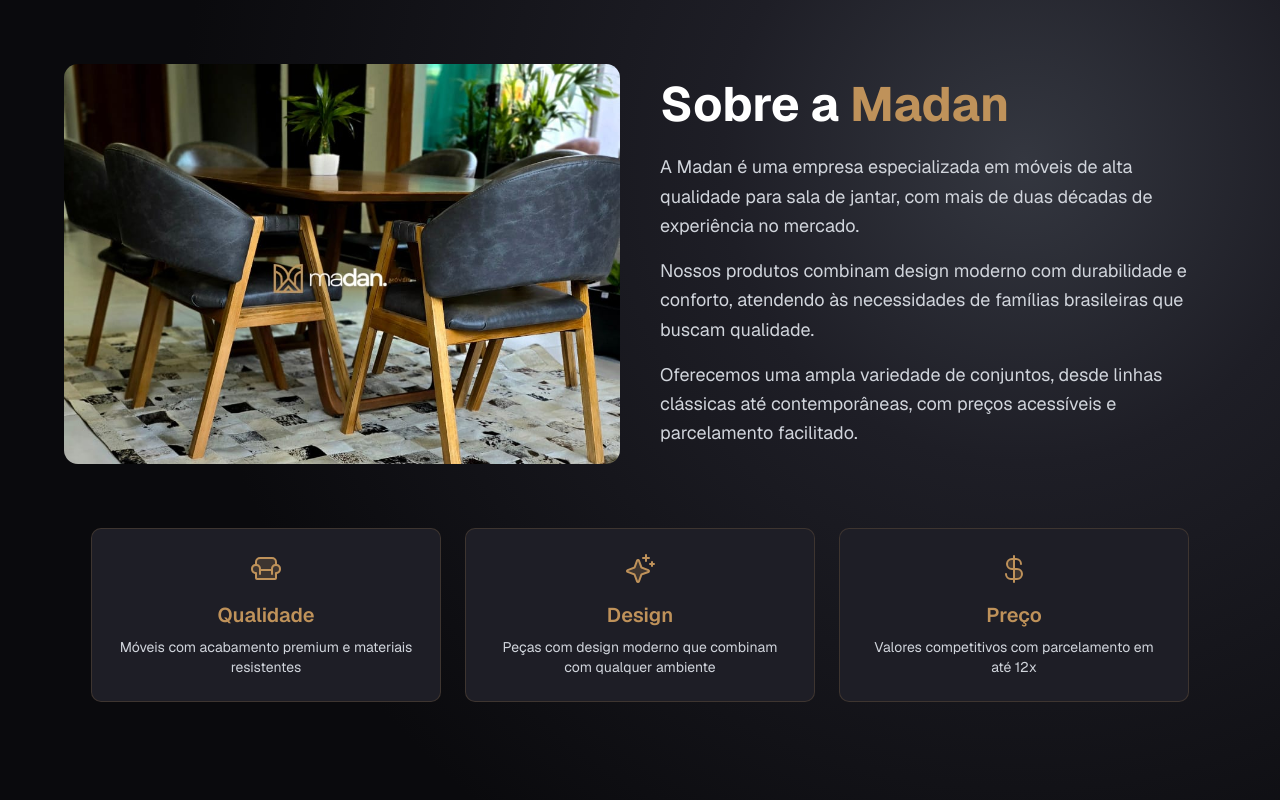
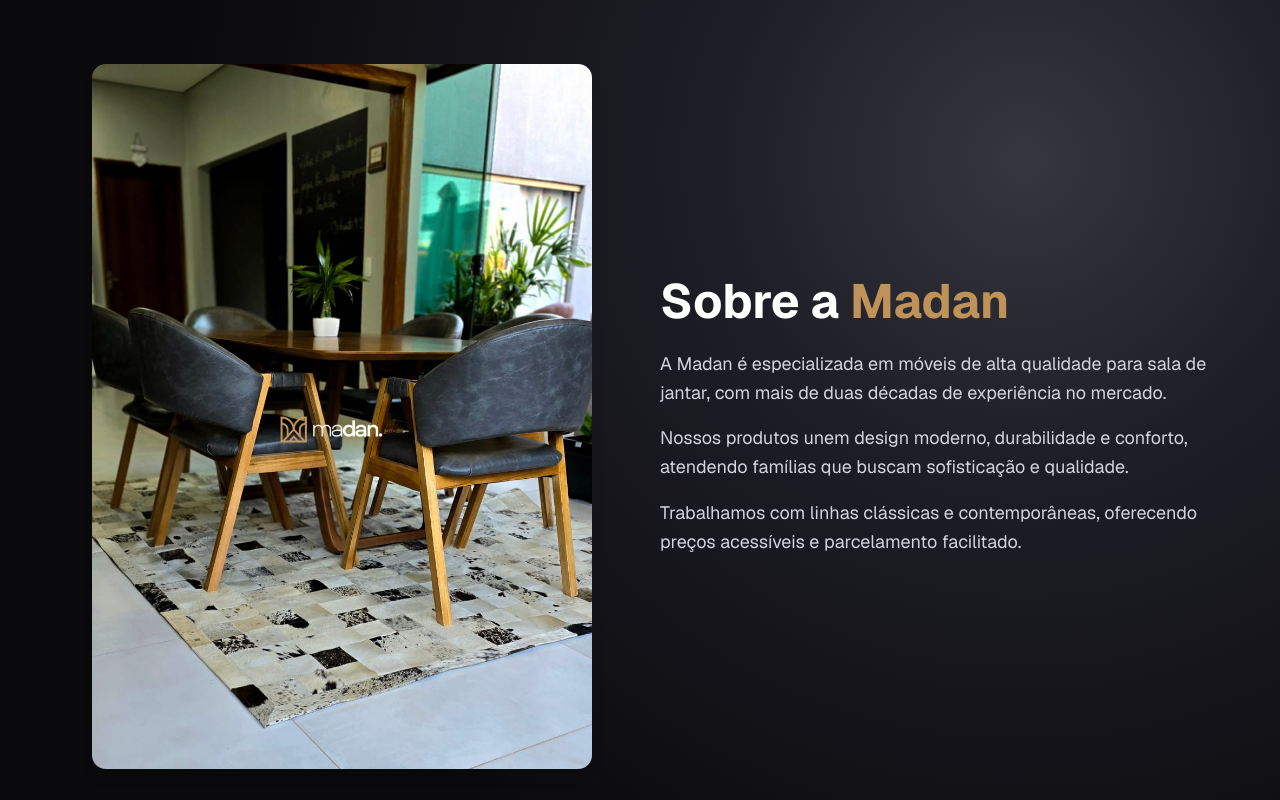
Before and after one commit to KkauDev/catalogo-moveleiro, a Next.js app: page /introducao in a window 1280 px wide. Built offline with nearby package versions, Linux system fonts and the light colour scheme.

Commit message:
adicionando animacoes

```diff
--- a/components/layout/footer.tsx
+++ b/components/layout/footer.tsx
@@ -1,3 +1,5 @@
+"use client";
+
 import {
   FaPhone,
   FaEnvelope,
@@ -7,13 +9,42 @@
 } from "react-icons/fa";
 
 import Image from "next/image";
+import { motion, easeOut, Variants } from "framer-motion";
 
 export default function Footer() {
+  const containerVariants: Variants = {
+    hidden: { opacity: 0 },
+    visible: {
+      opacity: 1,
+      transition: {
+        staggerChildren: 0.12,
+        delayChildren: 0.2,
+      },
+    },
+  };
+
+  const itemVariants: Variants = {
+    hidden: { opacity: 0, y: 25 },
+    visible: {
+      opacity: 1,
+      y: 0,
+      transition: {
+        duration: 0.6,
+        ease: easeOut,
+      },
+    },
+  };
+
   return (
-    <footer className="bg-[#0A0F1C] text-white border-t border-white/10">
-      <div className="max-w-7xl mx-auto px-6 md:px-10 py-16 grid grid-cols-1 sm:grid-cols-2 lg:grid-cols-4 gap-12">
-        {/* LOGO + DESCRIÇÃO */}
-        <div className="space-y-6">
+    <footer className="bg-[#0A0F1C] text-white border-t border-white/10 overflow-hidden">
+      <motion.div
+        initial="hidden"
+        whileInView="visible"
+        viewport={{ once: true, amount: 0.2 }}
+        variants={containerVariants}
+        className="max-w-7xl mx-auto px-6 md:px-10 py-16 grid grid-cols-1 sm:grid-cols-2 lg:grid-cols-4 gap-12"
+      >
+        <motion.div variants={itemVariants} className="space-y-6">
           <Image
             src="/img/logomadan.png"
             alt="Logo da Madan"
@@ -27,21 +58,19 @@
             com atendimento exclusivo e produtos de alta qualidade.
           </p>
 
-          {/* REDES SOCIAIS */}
           <div className="flex gap-4">
             {[FaInstagram, FaFacebook].map((Icon, i) => (
               <div
                 key={i}
-                className="p-2 rounded-lg bg-white/5 hover:bg-[#DB9166]/20 transition duration-300 cursor-pointer hover:scale-110"
+                className="p-2 rounded-lg bg-white/5 hover:bg-[#DB9166]/20 transition duration-300 cursor-pointer hover:scale-110 hover:shadow-lg hover:shadow-[#DB9166]/20"
               >
                 <Icon size={18} className="text-[#DB9166]" />
               </div>
             ))}
           </div>
-        </div>
+        </motion.div>
 
-        {/* NAVEGAÇÃO */}
-        <div>
+        <motion.div variants={itemVariants}>
           <h2 className="text-sm font-semibold text-[#DB9166] uppercase tracking-wider mb-6">
             Navegação
           </h2>
@@ -56,17 +85,16 @@
               </li>
             ))}
           </ul>
-        </div>
+        </motion.div>
 
-        {/* CONTATO */}
-        <div>
-          <h2 className="text-sm font-semibold text-orange-400 uppercase tracking-wider mb-6">
+        <motion.div variants={itemVariants}>
+          <h2 className="text-sm font-semibold text-[#DB9166] uppercase tracking-wider mb-6">
             Contato
           </h2>
 
           <div className="space-y-4 text-sm text-gray-400">
             <div className="flex items-start gap-3">
-              <FaMapMarkerAlt size={18} className="text-orange-400 mt-1" />
+              <FaMapMarkerAlt size={18} className="text-[#DB9166] mt-1" />
               <p>
                 Rua Isaac Ferreira da Cruz, 4115 <br />
                 Curitiba - PR
@@ -74,7 +102,7 @@
             </div>
 
             <div className="flex items-center gap-3 hover:text-white transition">
-              <FaEnvelope size={18} className="text-orange-400" />
+              <FaEnvelope size={18} className="text-[#DB9166]" />
               <p>madanmoveis@gmail.com</p>
             </div>
 
@@ -83,23 +111,28 @@
               <p>(41) 1557-8859</p>
             </div>
           </div>
-        </div>
-      </div>
+        </motion.div>
+      </motion.div>
 
-      {/* RODAPÉ FINAL */}
-      <div className="border-t border-white/10">
+      <motion.div
+        initial={{ opacity: 0, y: 10 }}
+        whileInView={{ opacity: 1, y: 0 }}
+        viewport={{ once: true }}
+        transition={{ duration: 0.8, delay: 0.3, ease: easeOut }}
+        className="border-t border-white/10"
+      >
         <div className="max-w-7xl mx-auto px-6 md:px-10 py-6 flex flex-col md:flex-row items-center justify-between gap-4 text-sm text-gray-500">
           <p>
             © {new Date().getFullYear()} Madan Móveis. Todos os direitos
             reservados.
           </p>
 
-          <p className="text-gray-500">
+          <p>
             Desenvolvido por{" "}
             <span className="text-[#DB9166]">Kauã Emanuel</span>
           </p>
         </div>
-      </div>
+      </motion.div>
     </footer>
   );
 }
--- a/src/app/introducao/page.tsx
+++ b/src/app/introducao/page.tsx
@@ -4,89 +4,132 @@
 import mesa4 from "../../../public/img/imgMesa/mesa4.jpeg";
 
 import { Armchair, Sparkle, CurrencyDollar } from "@phosphor-icons/react";
+import { motion, easeOut, Variants } from "framer-motion";
 
 export default function Introducao() {
+  const containerVariants: Variants = {
+    hidden: { opacity: 0 },
+    visible: {
+      opacity: 1,
+      transition: {
+        staggerChildren: 0.15,
+        delayChildren: 0.2,
+      },
+    },
+  };
+
+  const itemVariants: Variants = {
+    hidden: { opacity: 0, y: 25 },
+    visible: {
+      opacity: 1,
+      y: 0,
+      transition: {
+        duration: 0.6,
+        ease: easeOut,
+      },
+    },
+  };
+
   return (
-    <section className="w-full flex flex-col items-center py-16 px-4">
+    <section className="w-full flex flex-col items-center py-16 px-4 overflow-hidden">
       <div className="w-full max-w-6xl flex flex-col md:flex-row items-center justify-center gap-10">
-        <div className="w-full md:w-1/2 flex justify-center">
-          <div className="overflow-hidden rounded-xl">
+        <motion.div
+          initial={{ opacity: 0, x: -50 }}
+          whileInView={{ opacity: 1, x: 0 }}
+          viewport={{ once: true, amount: 0.3 }}
+          transition={{ duration: 0.8, ease: easeOut }}
+          className="w-full md:w-1/2 flex justify-center"
+        >
+          <div className="overflow-hidden rounded-xl shadow-lg">
             <Image
               src={mesa4}
               alt="Mesa Madan"
-              className="w-150 h-100 object-cover transition duration-500 hover:scale-105 hover:brightness-110"
+              className="w-125 h-350px object-cover transition duration-500 hover:scale-105 hover:brightness-110"
               priority
             />
           </div>
-        </div>
+        </motion.div>
 
-        <div className="w-full md:w-1/2 flex flex-col justify-center text-center md:text-left">
-          <h2 className="font-bold text-5xl text-white mb-6">
-            Sobre a <span style={{ color: "#BF925A" }}> Madan</span>
-          </h2>
+        <motion.div
+          initial="hidden"
+          whileInView="visible"
+          viewport={{ once: true, amount: 0.3 }}
+          variants={containerVariants}
+          className="w-full md:w-1/2 flex flex-col justify-center text-center md:text-left"
+        >
+          <motion.h2
+            variants={itemVariants}
+            className="font-bold text-4xl md:text-5xl text-white mb-6"
+          >
+            Sobre a <span className="text-[#BF925A]">Madan</span>
+          </motion.h2>
 
-          <div className="space-y-4 text-gray-300 text-lg leading-relaxed">
-            <p>
-              A Madan é uma empresa especializada em móveis de alta qualidade
-              para sala de jantar, com mais de duas décadas de experiência no
-              mercado.
-            </p>
+          <div className="space-y-4 text-gray-300 text-base md:text-lg leading-relaxed">
+            <motion.p variants={itemVariants}>
+              A Madan é especializada em móveis de alta qualidade para sala de
+              jantar, com mais de duas décadas de experiência no mercado.
+            </motion.p>
 
-            <p>
-              Nossos produtos combinam design moderno com durabilidade e
-              conforto, atendendo às necessidades de famílias brasileiras que
-              buscam qualidade.
-            </p>
+            <motion.p variants={itemVariants}>
+              Nossos produtos unem design moderno, durabilidade e conforto,
+              atendendo famílias que buscam sofisticação e qualidade.
+            </motion.p>
 
-            <p>
-              Oferecemos uma ampla variedade de conjuntos, desde linhas
-              clássicas até contemporâneas, com preços acessíveis e parcelamento
-              facilitado.
-            </p>
+            <motion.p variants={itemVariants}>
+              Trabalhamos com linhas clássicas e contemporâneas, oferecendo
+              preços acessíveis e parcelamento facilitado.
+            </motion.p>
           </div>
-        </div>
+        </motion.div>
       </div>
 
-      {/* Cards de vantagens - Lado a lado e centralizados */}
-      <div className="w-full max-w-6xl flex flex-row flex-wrap justify-center items-stretch gap-6 mt-16 text-center">
-        <div className="bg-[#1E1E26] p-6 rounded-lg border border-[#BF925A]/20 transition duration-300 hover:-translate-y-2 hover:shadow-lg hover:border-[#BF925A] flex-1 min-w-[250px] max-w-[350px]">
-          <Armchair
-            size={32}
-            weight="duotone"
-            className="text-[#BF925A] mb-4 mx-auto"
-          />
-          <h3 className="text-[#BF925A] font-semibold text-xl mb-2">
-            Qualidade
-          </h3>
-          <p className="text-sm text-gray-300">
-            Móveis com acabamento premium e materiais resistentes
-          </p>
-        </div>
+      <motion.div
+        initial="hidden"
+        whileInView="visible"
+        viewport={{ once: true, amount: 0.2 }}
+        variants={containerVariants}
+        className="w-full max-w-6xl flex flex-wrap justify-center items-stretch gap-6 mt-16 text-center"
+      >
+        {[
+          {
+            icon: Armchair,
+            title: "Qualidade",
+            desc: "Móveis com acabamento premium e materiais resistentes",
+          },
+          {
+            icon: Sparkle,
+            title: "Design",
+            desc: "Peças modernas que combinam com qualquer ambiente",
+          },
+          {
+            icon: CurrencyDollar,
+            title: "Preço",
+            desc: "Valores competitivos com parcelamento em até 12x",
+          },
+        ].map((item, i) => {
+          const Icon = item.icon;
 
-        <div className="bg-[#1E1E26] p-6 rounded-lg border border-[#BF925A]/20 transition duration-300 hover:-translate-y-2 hover:shadow-lg hover:border-[#BF925A] flex-1 min-w-[250px] max-w-[350px]">
-          <Sparkle
-            size={32}
-            weight="duotone"
-            className="text-[#BF925A] mb-4 mx-auto"
-          />
-          <h3 className="text-[#BF925A] font-semibold text-xl mb-2">Design</h3>
-          <p className="text-sm text-gray-300">
-            Peças com design moderno que combinam com qualquer ambiente
-          </p>
-        </div>
+          return (
+            <motion.div
+              key={i}
+              variants={itemVariants}
+              className="bg-[#1E1E26] p-6 rounded-xl border border-[#BF925A]/20 transition duration-300 hover:-translate-y-2 hover:shadow-xl hover:shadow-[#BF925A]/10 hover:border-[#BF925A] flex-1 min-w-250px max-w-[320px]"
+            >
+              <Icon
+                size={32}
+                weight="duotone"
+                className="text-[#BF925A] mb-4 mx-auto"
+              />
 
-        <div className="bg-[#1E1E26] p-6 rounded-lg border border-[#BF925A]/20 transition duration-300 hover:-translate-y-2 hover:shadow-lg hover:border-[#BF925A] flex-1 min-w-[250px] max-w-[350px]">
-          <CurrencyDollar
-            size={32}
-            weight="duotone"
-            className="text-[#BF925A] mb-4 mx-auto"
-          />
-          <h3 className="text-[#BF925A] font-semibold text-xl mb-2">Preço</h3>
-          <p className="text-sm text-gray-300">
-            Valores competitivos com parcelamento em até 12x
-          </p>
-        </div>
-      </div>
+              <h3 className="text-[#BF925A] font-semibold text-xl mb-2">
+                {item.title}
+              </h3>
+
+              <p className="text-sm text-gray-300">{item.desc}</p>
+            </motion.div>
+          );
+        })}
+      </motion.div>
     </section>
   );
 }
```
Also changed, not shown: components/layout/navbar.tsx (+5 -5 lines).
